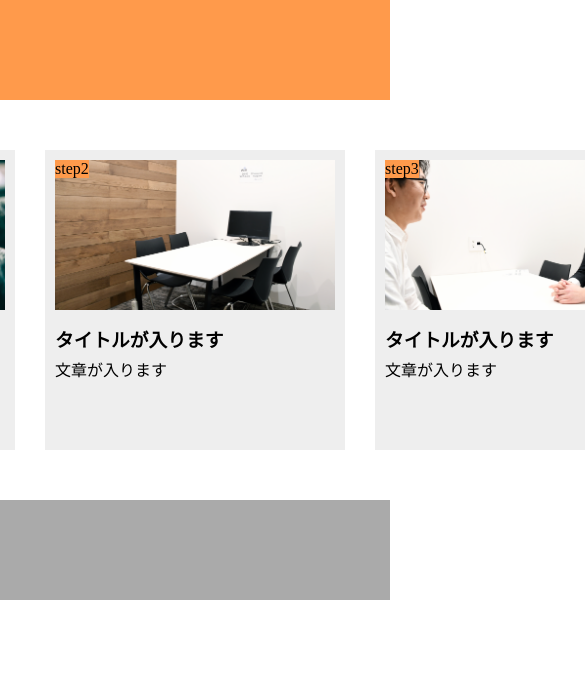
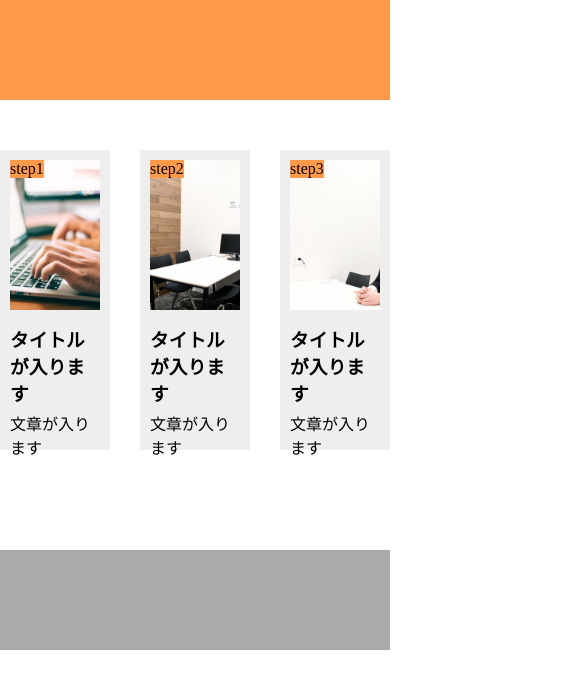
Before and after one commit to j-shigeoka/kadai1, a plain HTML site: page index.html in a window 390 px wide. Shown: the top 688 px of the page, 585 px wide, since content can reach past the window. Drawn offline with Linux system fonts and the light colour scheme.

Commit message:
[Start]1-10

```diff
--- a/index.html
+++ b/index.html
@@ -2,6 +2,7 @@
 <html lang="ja">
   <head>
     <meta charset="UTF-8">
+    <meta name="viewport" content="width=device-width,initial-scale=1.0">
     <script src="https://kit.fontawesome.com/bf178bae0b.js" crossorigin="anonymous"></script>
     <link rel="stylesheet" href="style.css"/>
     <title>課題1</title>
--- a/style.css
+++ b/style.css
@@ -75,3 +75,18 @@ footer {
   padding: 50px 0;
   background-color: #aaaaaa;
 }
+
+@media screen and (max-width: 768px) {
+  main {
+   width: 100%;
+  }
+}
+
+  .stepbox {
+    width: 90%;
+    margin-bottom: 20px;
+  }
+
+  .stepbox:last-child {
+    margin-bottom: 50px;
+  }
```
